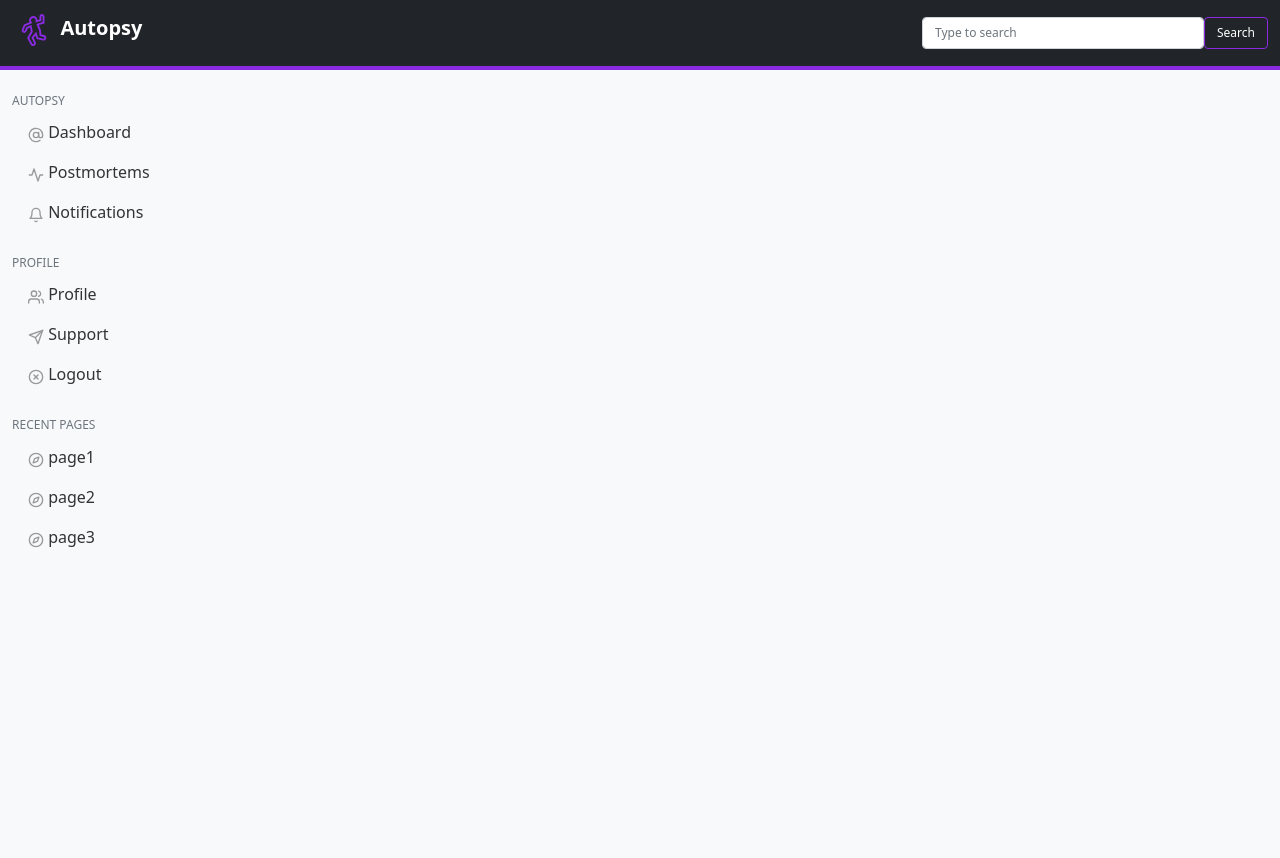
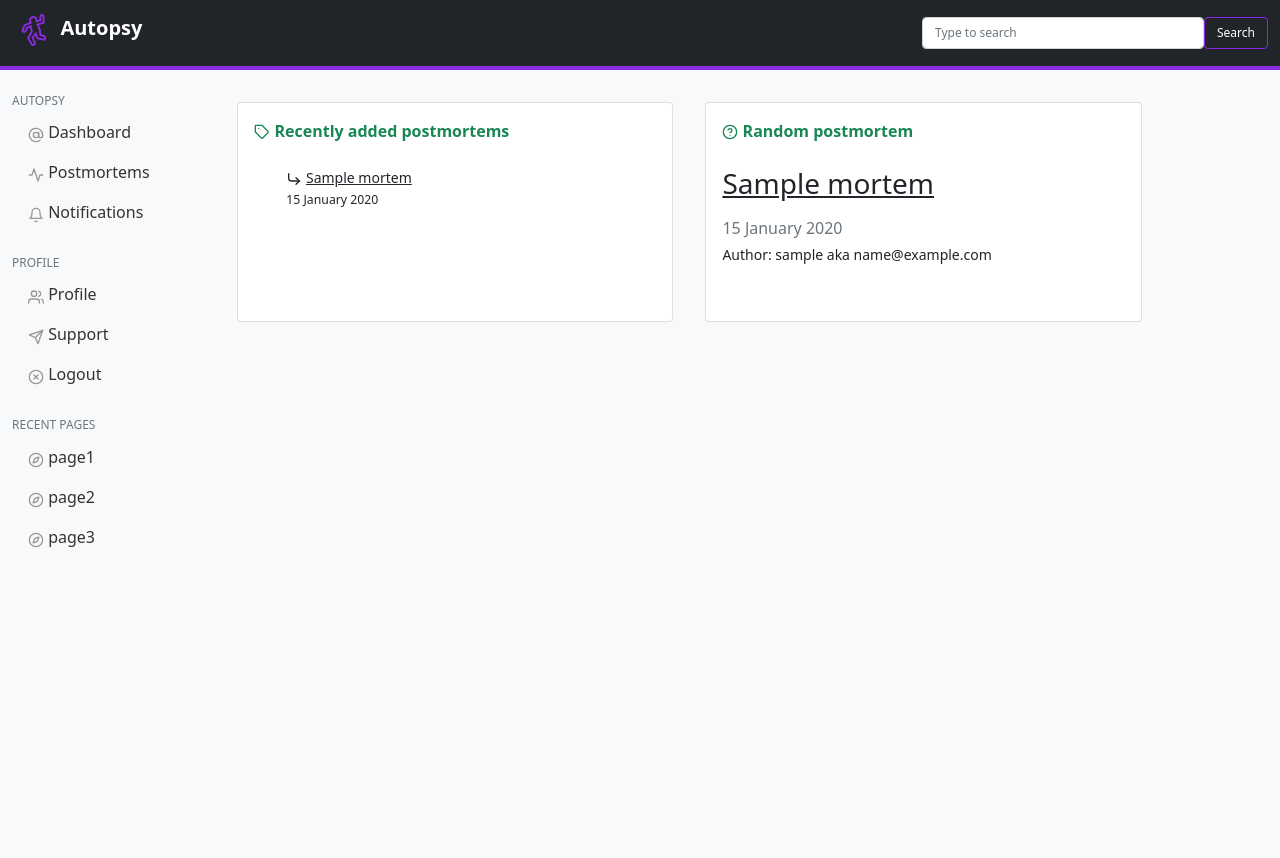
Before and after one commit to ep4sh/autopsy, a Flask app: page / in a window 1280 px wide. Run offline with Flask 2, Linux system fonts and the light colour scheme; a user stored in the database is signed in; tables that the repository leaves empty hold one stand-in row (values such as "Sample post").

Commit message:
Add dashboard view: recent/random postmortems

```diff
--- a/autopsy_app/funcs.py
+++ b/autopsy_app/funcs.py
@@ -7,3 +7,6 @@ def define_mortem_url():
     url = "".join([random.choice(string.ascii_letters) for c in range(15)])
     existing_url = Mortem.query.filter_by(mortem_url=url).first()
     return define_mortem_url() if existing_url else url
+
+def choose_random_mortem(max_id):
+    return random.randrange(1, max_id+1) if max_id else None
--- a/autopsy_app/routes.py
+++ b/autopsy_app/routes.py
@@ -5,13 +5,21 @@ from autopsy_app import app, flask_bcrypt
 from autopsy_app.model import db, User, Mortem, Support
 from autopsy_app.forms import RegistrationForm, LoginForm, ProfileForm
 from autopsy_app.forms import PostmortemForm, SupportForm
-from autopsy_app.funcs import define_mortem_url
+from autopsy_app.funcs import define_mortem_url, choose_random_mortem
 
 
 @app.route('/')
 @login_required
 def dashboard():
-    return render_template('dashboard.html')
+    # Getting recent postmortems
+    recent_mortems = Mortem.query.order_by(Mortem.mortem_created.desc()).\
+                    limit(3).all()
+    # Getting random postmortem
+    max_mortem_id = Mortem.query.order_by(Mortem.id.desc()).limit(1).first().id
+    rnd_mortem_id = choose_random_mortem(max_mortem_id)
+    rnd_mortem = Mortem.query.get(rnd_mortem_id)
+    return render_template('dashboard.html', mortems=recent_mortems,
+                           rnd_mortem=rnd_mortem)
 
 
 @app.route('/login', methods=['GET', 'POST'])
@@ -132,9 +140,10 @@ def support():
             attach_data = b''
         now = datetime.datetime.utcnow()
         uid = current_user.id
-        support_case = Support(support_subject=subject, support_content=content,
-                       support_created=now, support_attach=attach_data,
-                       user_id=uid)
+        support_case = Support(support_subject=subject,
+                               support_content=content,
+                               support_created=now, support_attach=attach_data,
+                               user_id=uid)
         db.session.add(support_case)
         db.session.commit()
         flash('The Support Case has been created', 'warning')
--- a/autopsy_app/static/autopsy.css
+++ b/autopsy_app/static/autopsy.css
@@ -2,6 +2,13 @@
   width: 16px;
   height: 16px;
   vertical-align: text-bottom;
+}
+
+/*
+ * Dashboard
+ */
+.dashboard ul {
+   list-style-type: none;
 }
 
 /*
--- a/autopsy_app/templates/dashboard.html
+++ b/autopsy_app/templates/dashboard.html
@@ -3,3 +3,46 @@
 {% block title %}
   <title>Autopsy Dashboard</title>
 {% endblock title %}
+
+{% block content_body %}
+
+<div class="flex-row d-flex my-3">
+
+	  <div class="col-md-5 mx-3">
+		<div class="card flex-md-row mb-4 box-shadow h-100">
+		  <div class="dashboard card-body d-flex flex-column align-items-start">
+			<strong class="d-inline-block mb-2 text-success"><span class="align-middle" data-feather="tag"></span> Recently added postmortems</strong>
+            {% if mortems %}
+              <ul>
+              {% for mortem in mortems %}
+                <li class="my-3 small">
+                  <span data-feather="corner-down-right"></span>
+                  <a class="text-dark" href="postmortems/{{ mortem.mortem_url }}">{{ mortem.mortem_name | truncate(30, True) }}</a>
+                  <br/>
+                  <small> {{ mortem.mortem_created.strftime("%d %B %Y") }}</small>
+                </li>
+              {% endfor %}
+              </ul>
+            {% endif %}
+		  </div>
+		</div>
+	  </div>
+
+	  <div class="col-md-5 mx-3">
+		<div class="card flex-md-row mb-4 box-shadow h-100">
+		  <div class="card-body d-flex flex-column align-items-start">
+			<strong class="d-inline-block mb-2 text-success"><span class="align-middle" data-feather="help-circle"></span> Random postmortem</strong>
+            {% if rnd_mortem %}
+              <h3 class="my-3">
+                <a class="text-dark" href="postmortems/{{ rnd_mortem.mortem_url }}">{{ rnd_mortem.mortem_name | truncate(30, True) }}</a>
+              </h3>
+              <div class="mb-1 text-muted">{{ rnd_mortem.mortem_created.strftime("%d %B %Y") }}</div>
+              <p class="small"> Author: {{ rnd_mortem.author.user_name }} aka {{ rnd_mortem.author.user_email }}</p>
+            {% endif %}
+		  </div>
+		</div>
+	  </div>
+</div>
+
+
+{% endblock content_body %}
```
